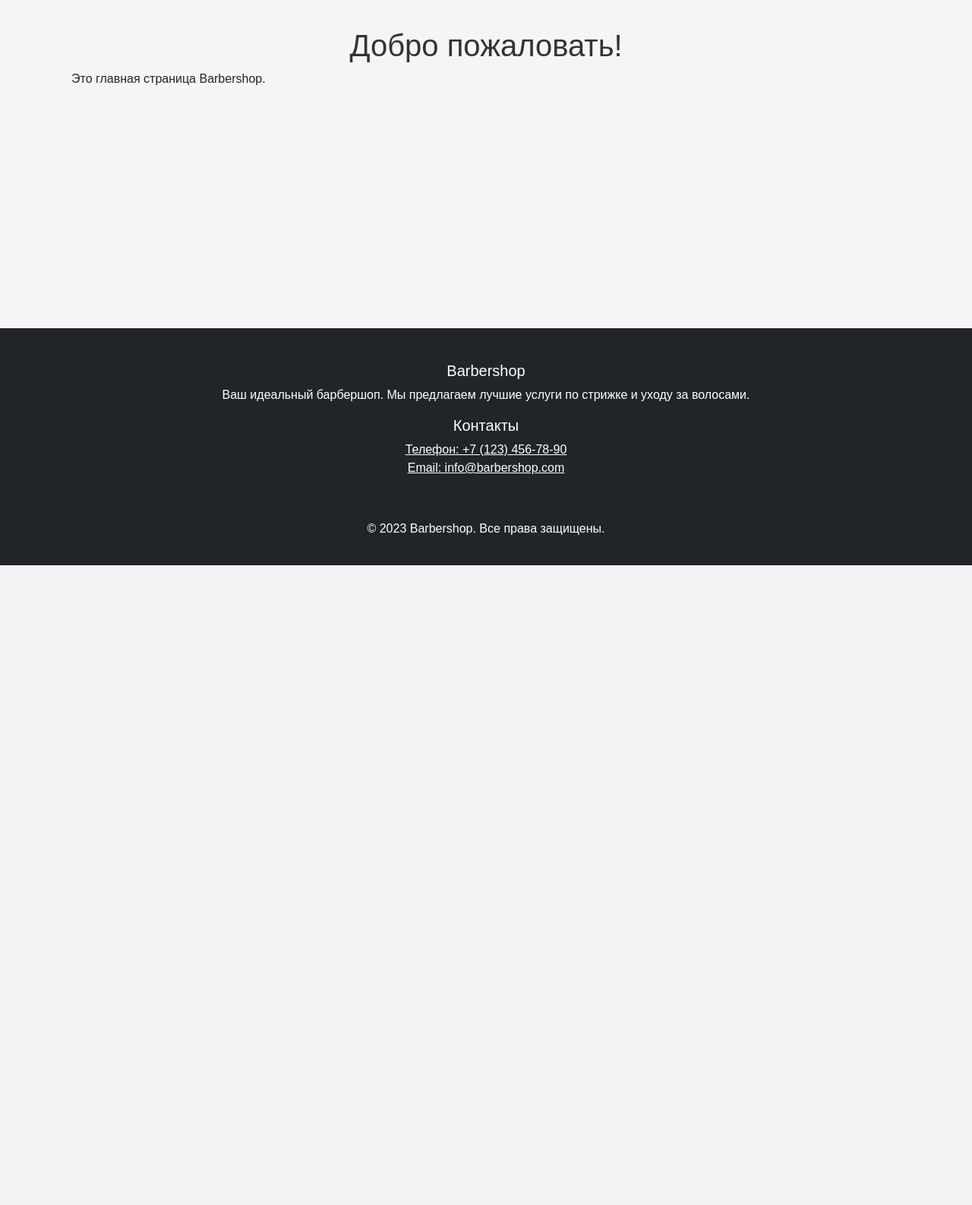
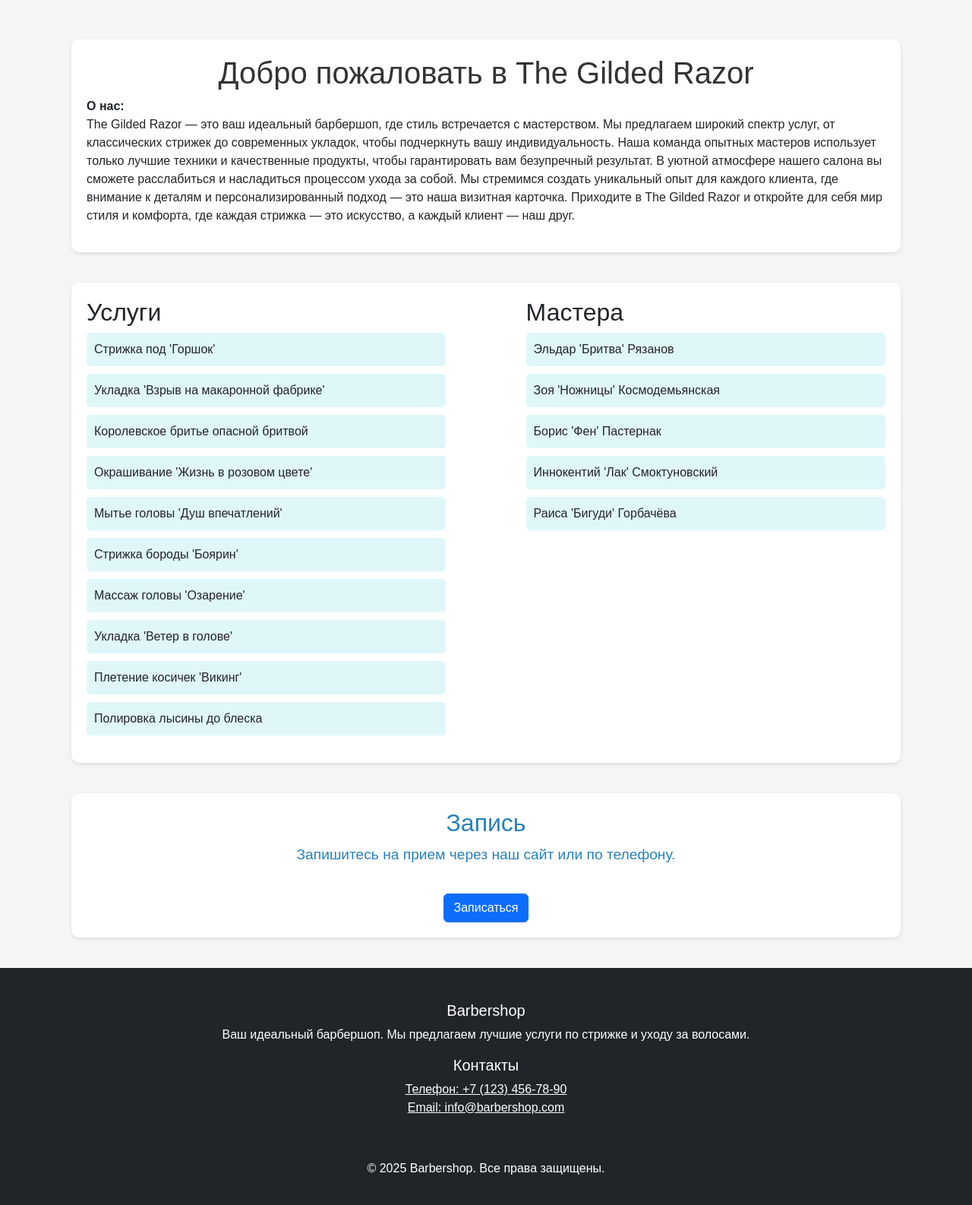
Before and after one commit to ToHellForever/barbershop2, a Django app: page / in a window 1280 px wide. Shown: the part 56-1642 px from the top of the page at 76% size. Before the commit the page ends 800 px from the top, so only its background shows below. Run offline with Django 5.2, Linux system fonts and the light colour scheme.

Commit message:
hw_39: добавлены мастера, услуги и запись на главную страницу (хоть мне это и не особо нравится визуально), цвета поменял как в задании - для статусов, подкинул автоматическое изменение года для footer

```diff
--- a/core/views.py
+++ b/core/views.py
@@ -1,12 +1,18 @@
 from django.shortcuts import render, HttpResponse
-from .data import orders, masters
+from .data import orders, masters, services
+
+
 
 def landing(request):
     """
     Главная страница.
     Отображает шаблон landing.html.
     """
-    return render(request, 'landing.html')
+    context = {
+        'masters': masters,
+        'services': services,
+    }
+    return render(request, 'landing.html', context)
 
 def thanks(request):
     """
--- a/static/css/main.css
+++ b/static/css/main.css
@@ -67,22 +67,22 @@ h1 {
 }
 
 .new {
-    color: #27ae60;
+    color: rgb(150, 150, 41);
     font-weight: bold;
 }
 
 .confirmed {
-    color: #2980b9;
+    color: rgb(69, 69, 187);
     font-weight: bold;
 }
 
 .rejected {
-    color: #e74c3c;
+    color: rgb(172, 61, 61);
     font-weight: bold;
 }
 
 .canceled {
-    color: #95a5a6;
+    color: rgb(53, 139, 53);
     font-weight: bold;
 }
 
@@ -114,3 +114,41 @@ h1 {
 .nav-link:last-child {
     margin-right: 0;
 }
+.landing-section {
+    margin-bottom: 40px;
+    padding: 20px;
+    background-color: white;
+    border-radius: 10px;
+    box-shadow: 0 2px 5px rgba(0, 0, 0, 0.1);
+}
+
+#services-masters {
+    display: flex; /* Используем flexbox для размещения столбцов */
+    justify-content: space-between; /* Распределяем пространство между столбцами */
+}
+
+.services-column, .masters-column {
+    width: 45%; /* Задаем ширину для каждого столбца */
+}
+
+.service-list, .master-list {
+    list-style-type: none;
+    padding: 0;
+}
+
+.service-item, .master-item {
+    background-color: #e0f7fa;
+    padding: 10px;
+    border-radius: 5px;
+    margin-bottom: 10px;
+}
+
+#booking {
+    text-align: center;
+    font-size: 1.2em;
+    color: #2980b9;
+}
+
+.btn {
+    margin-top: 20px; /* Отступ сверху для кнопки записи */
+}
--- a/static/js/main.js
+++ b/static/js/main.js
@@ -1 +1,9 @@
 console.log('Страница загружена');
+// чтобы год отображался автоматически
+document.addEventListener("DOMContentLoaded", function() {
+    var yearElement = document.getElementById("current-year");
+    if (yearElement) {
+        var currentYear = new Date().getFullYear();
+        yearElement.textContent = currentYear;
+    }
+});
--- a/templates/include_footer.html
+++ b/templates/include_footer.html
@@ -15,6 +15,6 @@
         </ul>
     </div>
     <div class="text-center p-3">
-        © 2023 Barbershop. Все права защищены.
+    © <span id="current-year"></span> Barbershop. Все права защищены.
     </div>
 </footer>
--- a/templates/landing.html
+++ b/templates/landing.html
@@ -4,8 +4,41 @@
 {% block title %}The Gilded Razor - Главная{% endblock %}
 
 {% block content %}
-    <div class="container">
-        <h1>Добро пожаловать!</h1>
-        <p>Это главная страница Barbershop.</p>
-    </div>
+<main class="container mt-3 flex-grow-1">
+    <section id="about" class="landing-section">
+        <h1>Добро пожаловать в The Gilded Razor</h1>
+        <b>О нас:</b>
+        <p>The Gilded Razor — это ваш идеальный барбершоп, где стиль встречается с мастерством. Мы предлагаем широкий спектр услуг, от классических стрижек до современных укладок, чтобы подчеркнуть вашу индивидуальность. Наша команда опытных мастеров использует только лучшие техники и качественные продукты, чтобы гарантировать вам безупречный результат.
+
+В уютной атмосфере нашего салона вы сможете расслабиться и насладиться процессом ухода за собой. Мы стремимся создать уникальный опыт для каждого клиента, где внимание к деталям и персонализированный подход — это наша визитная карточка.
+
+Приходите в The Gilded Razor и откройте для себя мир стиля и комфорта, где каждая стрижка — это искусство, а каждый клиент — наш друг.</p>
+    </section>
+
+    <section id="services-masters" class="landing-section d-flex justify-content-between">
+        <div class="services-column">
+            <h2>Услуги</h2>
+            <ul class="service-list">
+                {% for service in services %}
+                    <li class="service-item">{{ service }}</li>
+                {% endfor %}
+            </ul>
+        </div>
+
+        <div class="masters-column">
+            <h2>Мастера</h2>
+            <ul class="master-list">
+                {% for master in masters %}
+                    <li class="master-item">{{ master.name }}</li>
+                {% endfor %}
+            </ul>
+        </div>
+    </section>
+
+    <section id="booking" class="landing-section text-center">
+        <h2>Запись</h2>
+        <p>Запишитесь на прием через наш сайт или по телефону.</p>
+        <a href="#" class="btn btn-primary">Записаться</a>
+    </section>
+</main>
 {% endblock %}
```
